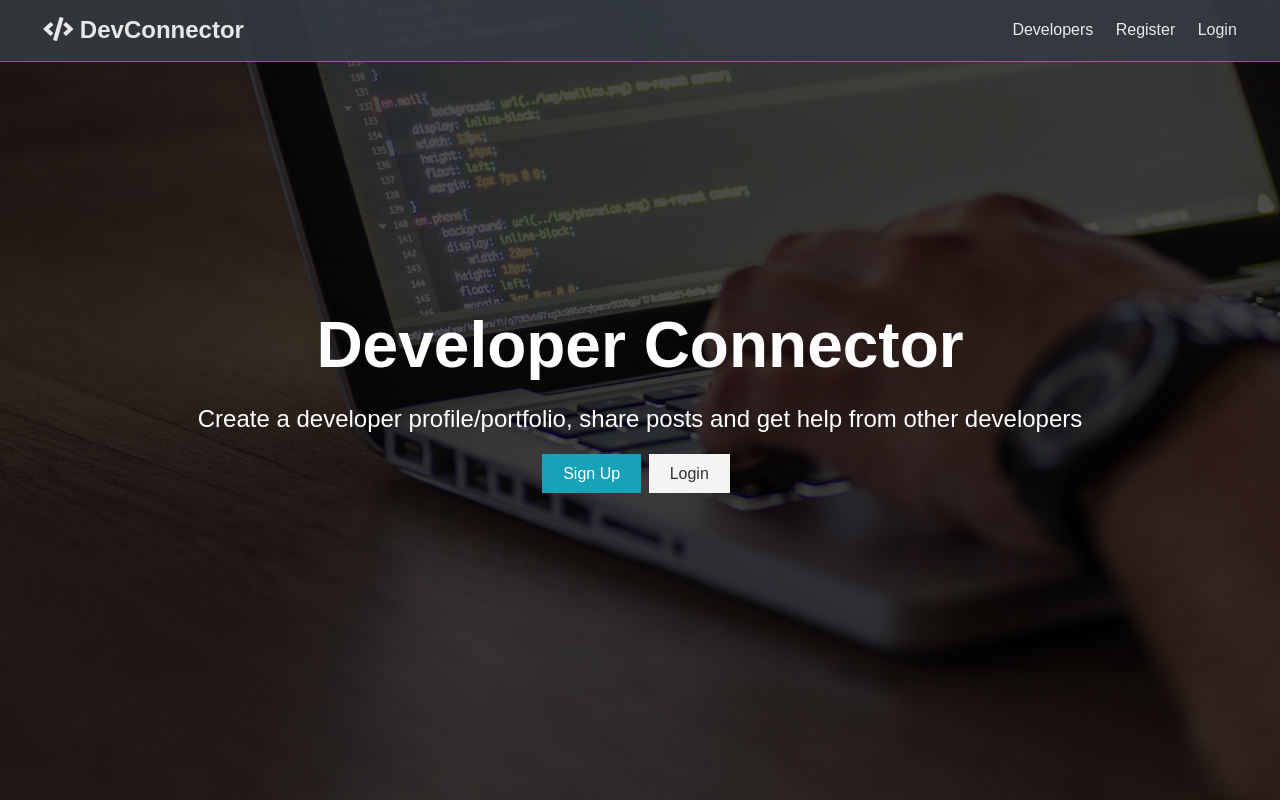
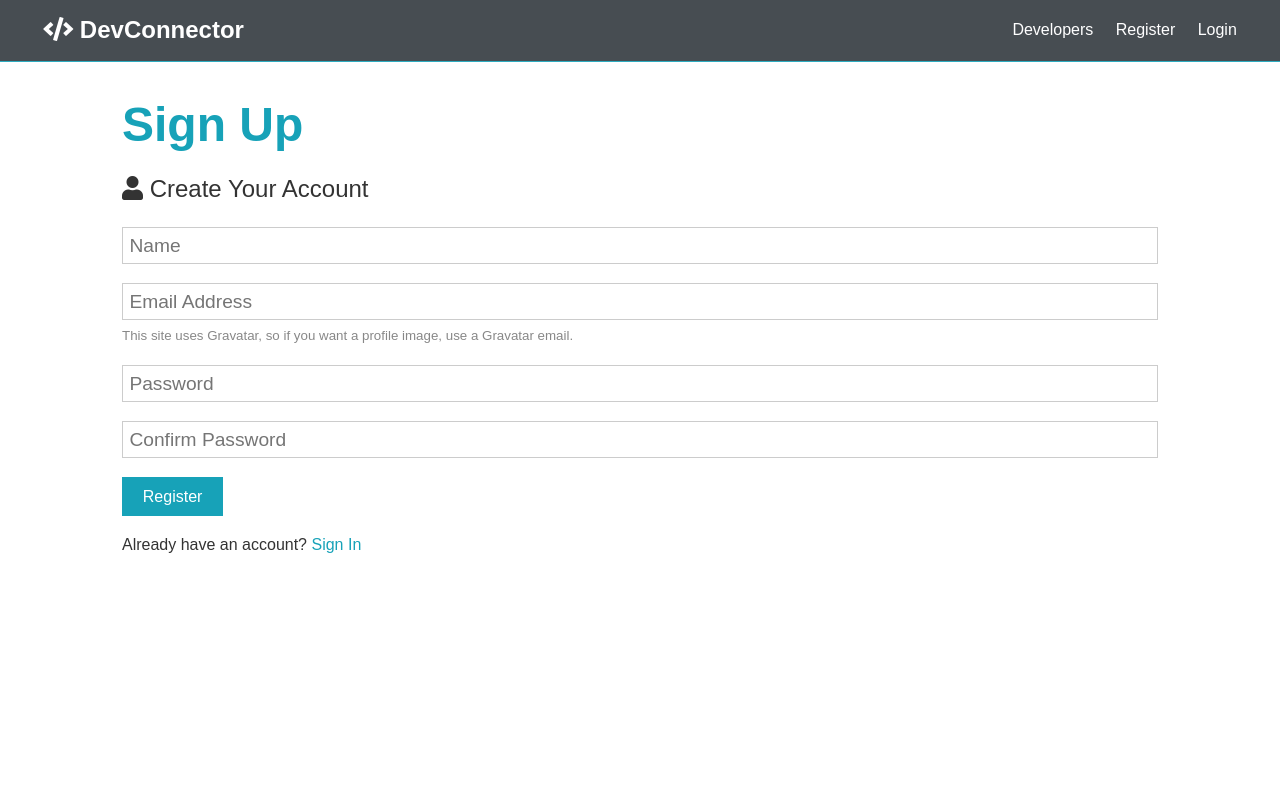
Before and after one commit to codeby-rafay/Dev-Connector, a React (Vite) app in the folder frontend/: page /register in a window 1280 px wide. Built offline with nearby package versions, Linux system fonts and the light colour scheme.

Commit message:
Regiser component created

```diff
--- a/frontend/src/App.jsx
+++ b/frontend/src/App.jsx
@@ -1,12 +1,24 @@
+import { Fragment } from "react";
+import { BrowserRouter as Router, Routes, Route } from "react-router-dom";
 import Navbar from "./components/layout/Navbar";
 import Landing from "./components/layout/Landing";
+import Login from "./components/auth/Login";
+import Register from "./components/auth/Register";
 
 const App = () => {
   return (
-    <div>
-      <Navbar />
-      <Landing />
-    </div>
+    <Router>
+      <Fragment>
+        <Navbar />
+        <section className="container">
+          <Routes>
+            <Route path="/" element={<Landing />} />
+            <Route path="/register" element={<Register />} />
+            <Route path="/login" element={<Login />} />
+          </Routes>
+        </section>
+      </Fragment>
+    </Router>
   );
 };
 
--- /dev/null
+++ b/frontend/src/components/auth/Login.jsx
@@ -0,0 +1,14 @@
+import React from "react";
+
+const Login = () => {
+  return (
+    <div>
+      <h1 className="large text-primary">Sign In</h1>
+      <p className="lead">
+        <i className="fas fa-user"></i> Sign into your Account
+      </p>
+    </div>
+  );
+};
+
+export default Login;
--- /dev/null
+++ b/frontend/src/components/auth/Register.jsx
@@ -0,0 +1,106 @@
+import { useState } from "react";
+import { Link } from "react-router-dom";
+
+const Register = () => {
+  const [formData, setFormData] = useState({
+    name: "",
+    email: "",
+    password: "",
+    password2: "",
+  });
+
+  const { name, email, password, password2 } = formData;
+
+  const onChange = (e) =>
+    setFormData({ ...formData, [e.target.name]: e.target.value });
+
+  const onSubmit = (e) => {
+    e.preventDefault();
+
+    if (password !== password2) {
+      console.log("Passwords do not match");
+    } else {
+      console.log(formData);
+
+      // Clear the form
+      setFormData({
+        name: "",
+        email: "",
+        password: "",
+        password2: "",
+      });
+    }
+  };
+
+  return (
+    <div>
+      <h1 className="large text-primary">Sign Up</h1>
+      <p className="lead">
+        <i className="fas fa-user"></i> Create Your Account
+      </p>
+
+      <form className="form" onSubmit={onSubmit}>
+        <div className="form-group">
+          <input
+            type="text"
+            placeholder="Name"
+            name="name"
+            value={name}
+            onChange={onChange}
+            required
+            autoComplete="true"
+          />
+        </div>
+
+        <div className="form-group">
+          <input
+            type="email"
+            placeholder="Email Address"
+            name="email"
+            value={email}
+            onChange={onChange}
+            required
+            autoComplete="true"
+          />
+
+          <small className="form-text">
+            This site uses Gravatar, so if you want a profile image, use a
+            Gravatar email.
+          </small>
+        </div>
+
+        <div className="form-group">
+          <input
+            type="password"
+            placeholder="Password"
+            name="password"
+            minLength={6}
+            value={password}
+            onChange={onChange}
+            required
+          />
+        </div>
+
+        <div className="form-group">
+          <input
+            type="password"
+            placeholder="Confirm Password"
+            name="password2"
+            minLength={6}
+            value={password2}
+            onChange={onChange}
+            required
+          />
+        </div>
+
+        <input type="submit" className="btn btn-primary" value="Register" />
+      </form>
+
+      <p className="my-1">
+        Already have an account? <Link to="/login">Sign In</Link>
+      </p>
+    </div>
+  );
+};
+
+export default Register;
--- a/frontend/src/components/layout/Landing.jsx
+++ b/frontend/src/components/layout/Landing.jsx
@@ -1,4 +1,4 @@
-import React from "react";
+import { Link } from "react-router-dom";
 
 const Landing = () => {
   return (
@@ -10,13 +10,15 @@
             Create a developer profile/portfolio, share posts and get help from
             other developers
           </p>
+
           <div className="buttons">
-            <a href="register.html" className="btn btn-primary">
+            <Link to="/register" className="btn btn-primary">
               Sign Up
-            </a>
-            <a href="login.html" className="btn btn-light">
+            </Link>
+
+            <Link to="/login" className="btn btn-light">
               Login
-            </a>
+            </Link>
           </div>
         </div>
       </div>
--- a/frontend/src/components/layout/Navbar.jsx
+++ b/frontend/src/components/layout/Navbar.jsx
@@ -1,22 +1,23 @@
-import React from "react";
+import { Link } from "react-router-dom";
 
 const Navbar = () => {
   return (
     <nav className="navbar bg-dark">
       <h1>
-        <a href="index.html">
+        <Link to="/">
           <i className="fas fa-code"></i> DevConnector
-        </a>
+        </Link>
       </h1>
+
       <ul>
         <li>
-          <a href="profiles.html">Developers</a>
+          <Link to="/profiles">Developers</Link>
         </li>
         <li>
-          <a href="register.html">Register</a>
+          <Link to="/register">Register</Link>
         </li>
         <li>
-          <a href="login.html">Login</a>
+          <Link to="/login">Login</Link>
         </li>
       </ul>
     </nav>
```
